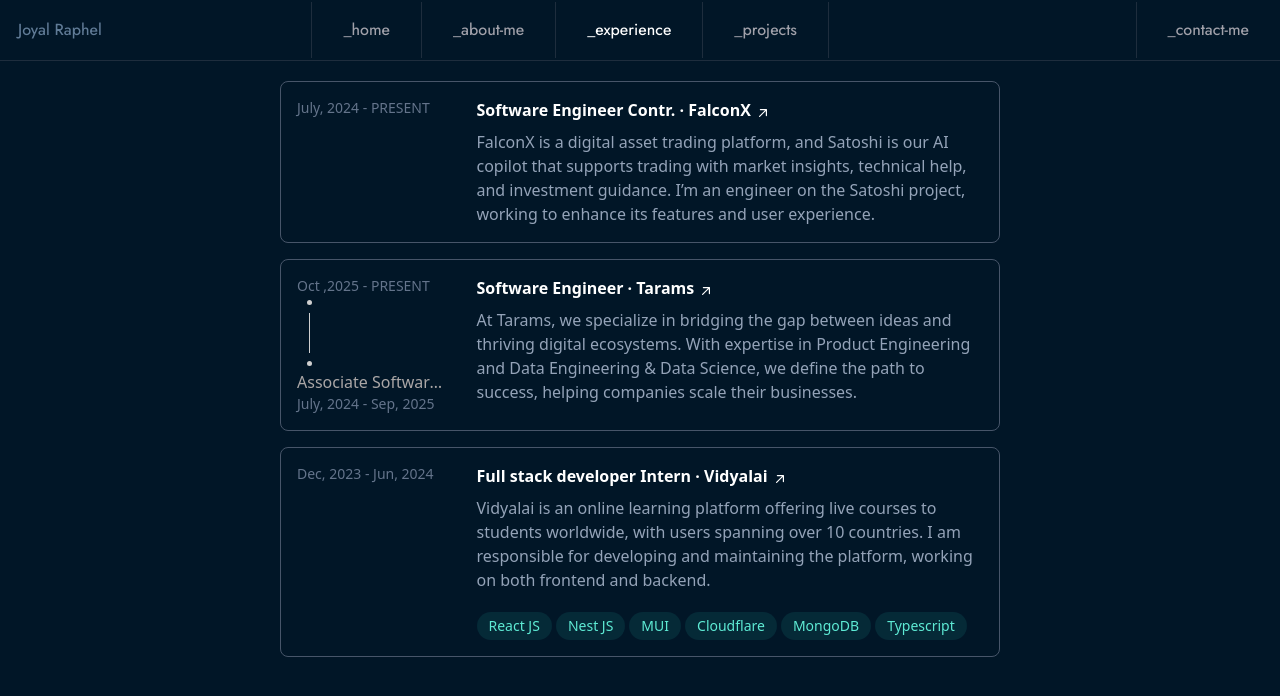
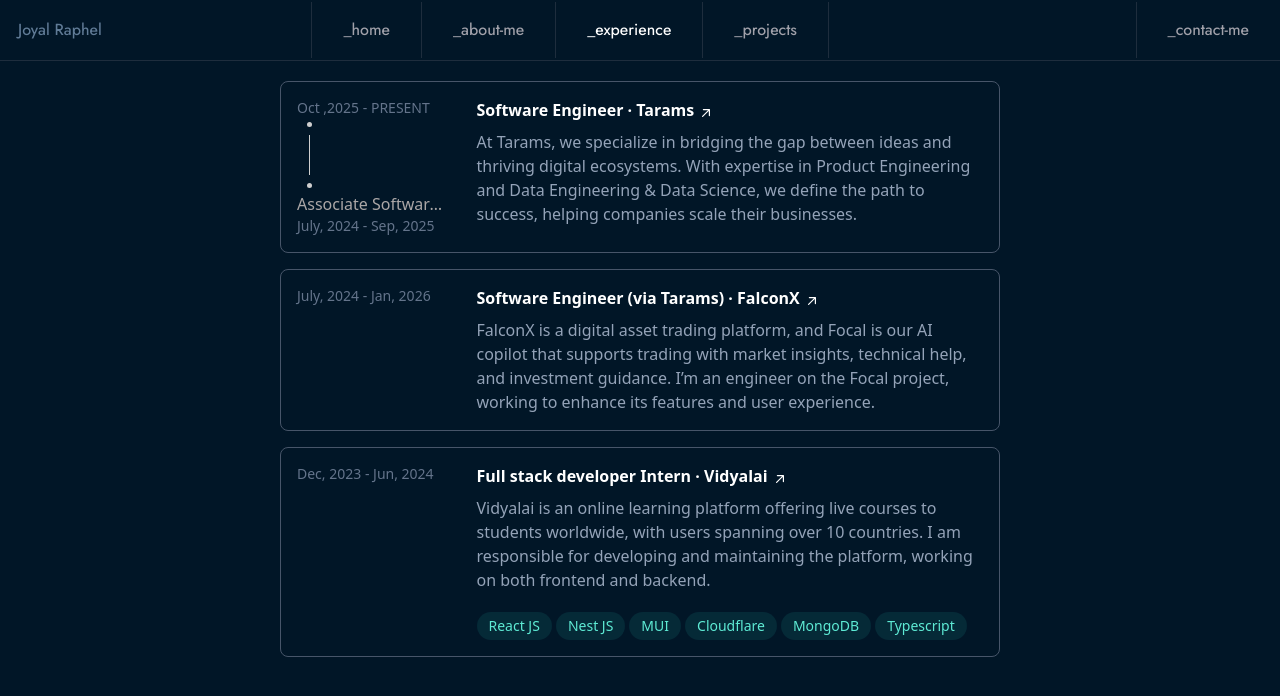
Before and after one commit to joyal007/joyaldev.me, a SvelteKit app: page /experience in a window 1280 px wide. Shown: the top 696 px of the page. Built offline with nearby package versions, Linux system fonts and the light colour scheme.

Commit message:
update experience

```diff
--- a/src/routes/experience/+page.svelte
+++ b/src/routes/experience/+page.svelte
@@ -2,14 +2,6 @@
 	import ExperienceCard from '$lib/components/Experience/ExperienceCard.svelte';
 
 	const experiences = [
-		{
-			year: ['July, 2024', 'PRESENT'],
-			role: 'Software Engineer Contr.',
-			company: { name: 'FalconX', link: 'https://www.falconx.io' },
-			description:
-				'FalconX is a digital asset trading platform, and Satoshi is our AI copilot that supports trading with market insights, technical help, and investment guidance. I’m an engineer on the Satoshi project, working to enhance its features and user experience.'
-			// techStack: ['React JS', 'Nest JS', 'MUI', 'Cloudflare', 'MongoDB', 'Typescript']
-		},
 		{
 			year: ['July, 2024', 'PRESENT'],
 			role: [
@@ -19,6 +11,14 @@
 			company: { name: 'Tarams', link: 'https://www.tarams.com' },
 			description:
 				'At Tarams, we specialize in bridging the gap between ideas and thriving digital ecosystems. With expertise in Product Engineering and Data Engineering & Data Science, we define the path to success, helping companies scale their businesses.'
+			// techStack: ['React JS', 'Nest JS', 'MUI', 'Cloudflare', 'MongoDB', 'Typescript']
+		},
+		{
+			year: ['July, 2024', 'Jan, 2026'],
+			role: 'Software Engineer (via Tarams)',
+			company: { name: 'FalconX', link: 'https://www.falconx.io' },
+			description:
+				'FalconX is a digital asset trading platform, and Focal is our AI copilot that supports trading with market insights, technical help, and investment guidance. I’m an engineer on the Focal project, working to enhance its features and user experience.'
 			// techStack: ['React JS', 'Nest JS', 'MUI', 'Cloudflare', 'MongoDB', 'Typescript']
 		},
 		{
```
